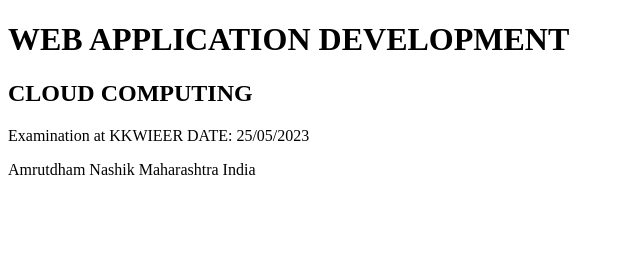
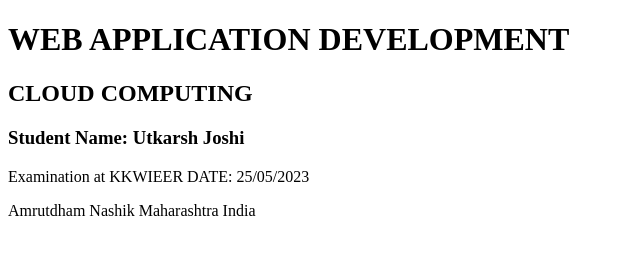
Before and after one commit to Utk32/New_Repo, a plain HTML site: page index.html in a window 1280 px wide. Shown: the whole page, without its empty margins (0-640 px from the left). Drawn offline with Linux system fonts and the light colour scheme.

Commit message:
fourth commit

```diff
--- a/index.html
+++ b/index.html
@@ -4,11 +4,12 @@
     <meta charset="UTF-8">
     <meta http-equiv="X-UA-Compatible" content="IE=edge">
     <meta name="viewport" content="width=device-width, initial-scale=1.0">
-    <title> EXAM </title>
+    <title> LP-II EXAM </title>
 </head>
 <body>
     <h1>WEB APPLICATION DEVELOPMENT</h1>
     <H2>CLOUD COMPUTING</H2>
+    <h3> Student Name: Utkarsh Joshi</h3>
     <p> Examination at KKWIEER
         DATE: 25/05/2023
     </p>
```
